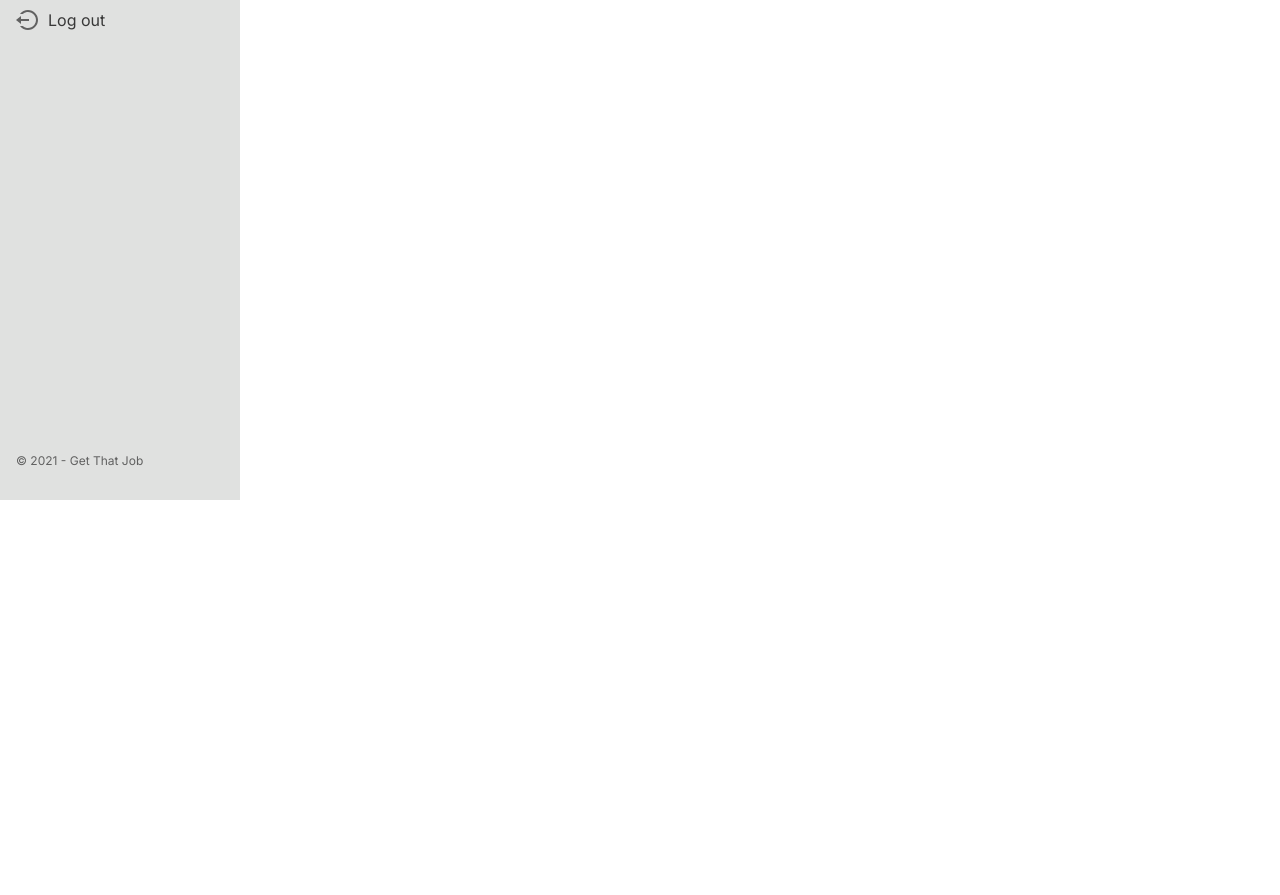
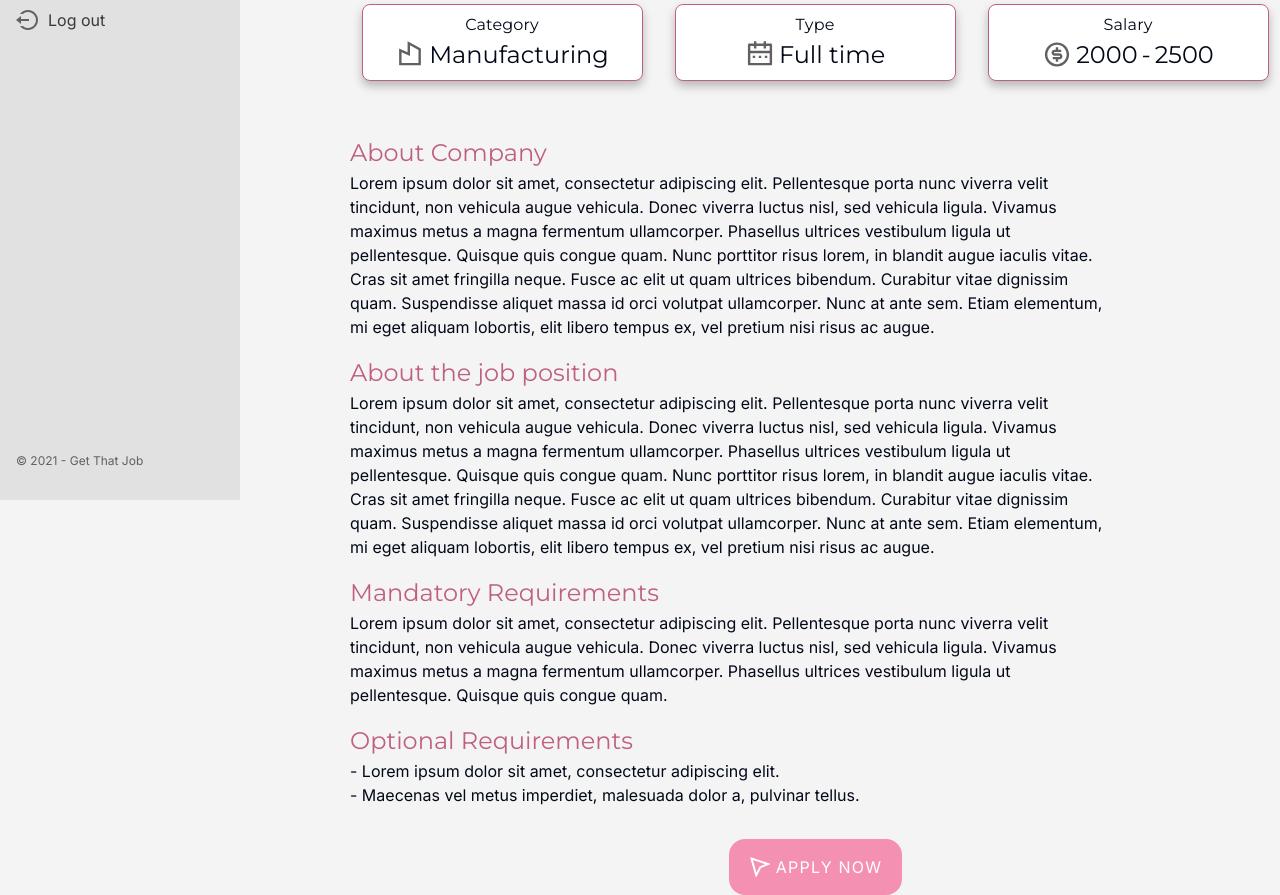
Before and after one commit to kkantaaa/get-that-job-2J3K, a React (Vite) app in the folder client/: page /user/jobs/1 in a window 1280 px wide. Shown: the part 300-1195 px from the top of the page. Before the commit the page ends 800 px from the top, so only its background shows below. Built offline with nearby package versions, Linux system fonts and the light colour scheme; no server answers.

Commit message:
fix: edit logics

```diff
--- a/client/src/pages/JobDetail.jsx
+++ b/client/src/pages/JobDetail.jsx
@@ -43,9 +43,7 @@ function JobDetail() {
         <div className="flex flex-row font-Inter text-[16px]">
           <ProfessionalSidebar />
           <div className="ml-[350px] mt-[32px] wrapper overflow-x-auto">
-            {jobDetail.map((job) => {
-              <>
-                <div key={job.id} className="flex flex-row">
+            <div className="flex flex-row">
               <svg
                 xmlns="http://www.w3.org/2000/svg"
                 width="24"
@@ -67,12 +65,12 @@ function JobDetail() {
                 <div className="flex flex-row">
                   <div className="w-[74px] h-[74px] flex shrink-0 bg-white rounded-[8px] drop-shadow-[0_5px_5px_rgba(0,0,0,0.25)]">
                     logo
-                        {job.companylogo}
+                    {/* {jobDetail.companylogo} */}
                   </div>
                   <div className="ml-[16px] flex flex-col">
                     <div className="font-Montserrat text-[24px] font-normal leading-normal">
                       The Company name SA
-                          {job.companyname}
+                      {/* {jobDetail.companyname} */}
                     </div>
                     <svg
                       width="138"
@@ -122,7 +120,7 @@ function JobDetail() {
             </div>
             <h1 className="text-[48px] mt-[16px] text-center font-Montserrat font-normal leading-normal">
               The Job Title
-                  {job.job_title}
+              {jobDetail.job_title}
             </h1>
             <div className="flex flex-row uppercase justify-center">
               <svg
@@ -139,7 +137,7 @@ function JobDetail() {
               </svg>
               <p className="ml-[4px] text-[10px] text-Gray font-normal tracking-[1.5px] leading-normal">
                 Posted 2 Days Ago
-                    {job.created_at}
+                {jobDetail.created_at}
               </p>
             </div>
             <div className="mt-[16px] font-Montserrat flex flex-row justify-center">
@@ -163,7 +161,7 @@ function JobDetail() {
                   </svg>
                   <div>
                     Manufacturing
-                        {job.job_category}
+                    {jobDetail.job_category}
                   </div>
                 </div>
               </div>
@@ -188,7 +186,7 @@ function JobDetail() {
                   </svg>
                   <div>
                     Full time
-                        {job.job_type_id}
+                    {jobDetail.job_type_id}
                   </div>
                 </div>
               </div>
@@ -213,12 +211,12 @@ function JobDetail() {
                   </svg>
                   <p className="minsalary">
                     2000
-                        {job.salary_min}
+                    {jobDetail.salary_min}
                   </p>
                   <p className="ml-1 mr-1">-</p>
                   <p className="maxsalary">
                     2500
-                        {job.salary_max}
+                    {jobDetail.salary_max}
                   </p>
                 </div>
               </div>
@@ -229,18 +227,17 @@ function JobDetail() {
               </h2>
               <p className="w-[760px]">
                 Lorem ipsum dolor sit amet, consectetur adipiscing elit.
-                    Pellentesque porta nunc viverra velit tincidunt, non
-                    vehicula augue vehicula. Donec viverra luctus nisl, sed
-                    vehicula ligula. Vivamus maximus metus a magna fermentum
-                    ullamcorper. Phasellus ultrices vestibulum ligula ut
-                    pellentesque. Quisque quis congue quam. Nunc porttitor risus
-                    lorem, in blandit augue iaculis vitae. Cras sit amet
-                    fringilla neque. Fusce ac elit ut quam ultrices bibendum.
-                    Curabitur vitae dignissim quam. Suspendisse aliquet massa id
-                    orci volutpat ullamcorper. Nunc at ante sem. Etiam
-                    elementum, mi eget aliquam lobortis, elit libero tempus ex,
-                    vel pretium nisi risus ac augue.
-                    {job.aboutcompany}
+                Pellentesque porta nunc viverra velit tincidunt, non vehicula
+                augue vehicula. Donec viverra luctus nisl, sed vehicula ligula.
+                Vivamus maximus metus a magna fermentum ullamcorper. Phasellus
+                ultrices vestibulum ligula ut pellentesque. Quisque quis congue
+                quam. Nunc porttitor risus lorem, in blandit augue iaculis
+                vitae. Cras sit amet fringilla neque. Fusce ac elit ut quam
+                ultrices bibendum. Curabitur vitae dignissim quam. Suspendisse
+                aliquet massa id orci volutpat ullamcorper. Nunc at ante sem.
+                Etiam elementum, mi eget aliquam lobortis, elit libero tempus
+                ex, vel pretium nisi risus ac augue.
+                {jobDetail.aboutcompany}
               </p>
             </div>
             <div className="mt-[16px]">
@@ -249,18 +246,17 @@ function JobDetail() {
               </h2>
               <p className="w-[760px]">
                 Lorem ipsum dolor sit amet, consectetur adipiscing elit.
-                    Pellentesque porta nunc viverra velit tincidunt, non
-                    vehicula augue vehicula. Donec viverra luctus nisl, sed
-                    vehicula ligula. Vivamus maximus metus a magna fermentum
-                    ullamcorper. Phasellus ultrices vestibulum ligula ut
-                    pellentesque. Quisque quis congue quam. Nunc porttitor risus
-                    lorem, in blandit augue iaculis vitae. Cras sit amet
-                    fringilla neque. Fusce ac elit ut quam ultrices bibendum.
-                    Curabitur vitae dignissim quam. Suspendisse aliquet massa id
-                    orci volutpat ullamcorper. Nunc at ante sem. Etiam
-                    elementum, mi eget aliquam lobortis, elit libero tempus ex,
-                    vel pretium nisi risus ac augue.
-                    {job.about_job_position}
+                Pellentesque porta nunc viverra velit tincidunt, non vehicula
+                augue vehicula. Donec viverra luctus nisl, sed vehicula ligula.
+                Vivamus maximus metus a magna fermentum ullamcorper. Phasellus
+                ultrices vestibulum ligula ut pellentesque. Quisque quis congue
+                quam. Nunc porttitor risus lorem, in blandit augue iaculis
+                vitae. Cras sit amet fringilla neque. Fusce ac elit ut quam
+                ultrices bibendum. Curabitur vitae dignissim quam. Suspendisse
+                aliquet massa id orci volutpat ullamcorper. Nunc at ante sem.
+                Etiam elementum, mi eget aliquam lobortis, elit libero tempus
+                ex, vel pretium nisi risus ac augue.
+                {jobDetail.about_job_position}
               </p>
             </div>
             <div className="mt-[16px]">
@@ -269,12 +265,12 @@ function JobDetail() {
               </h2>
               <p className="w-[760px]">
                 Lorem ipsum dolor sit amet, consectetur adipiscing elit.
-                    Pellentesque porta nunc viverra velit tincidunt, non
-                    vehicula augue vehicula. Donec viverra luctus nisl, sed
-                    vehicula ligula. Vivamus maximus metus a magna fermentum
-                    ullamcorper. Phasellus ultrices vestibulum ligula ut
-                    pellentesque. Quisque quis congue quam.
-                    {job.mandatory_requirement}
+                Pellentesque porta nunc viverra velit tincidunt, non vehicula
+                augue vehicula. Donec viverra luctus nisl, sed vehicula ligula.
+                Vivamus maximus metus a magna fermentum ullamcorper. Phasellus
+                ultrices vestibulum ligula ut pellentesque. Quisque quis congue
+                quam.
+                {jobDetail.mandatory_requirement}
               </p>
             </div>
             <div className="mt-[16px]">
@@ -285,7 +281,7 @@ function JobDetail() {
                 - Lorem ipsum dolor sit amet, consectetur adipiscing elit.
                 <br />- Maecenas vel metus imperdiet, malesuada dolor a,
                 pulvinar tellus.
-                    {job.optional_requirement}
+                {jobDetail.optional_requirement}
               </p>
             </div>
             <div className="flex flex-row justify-center items-center mt-[16px]">
@@ -307,8 +303,6 @@ function JobDetail() {
                 </div>
               </button>
             </div>
-              </>
-            })};
           </div>
         </div>
       </div>
```
Lines whose indentation alone changed are shown as unchanged.
